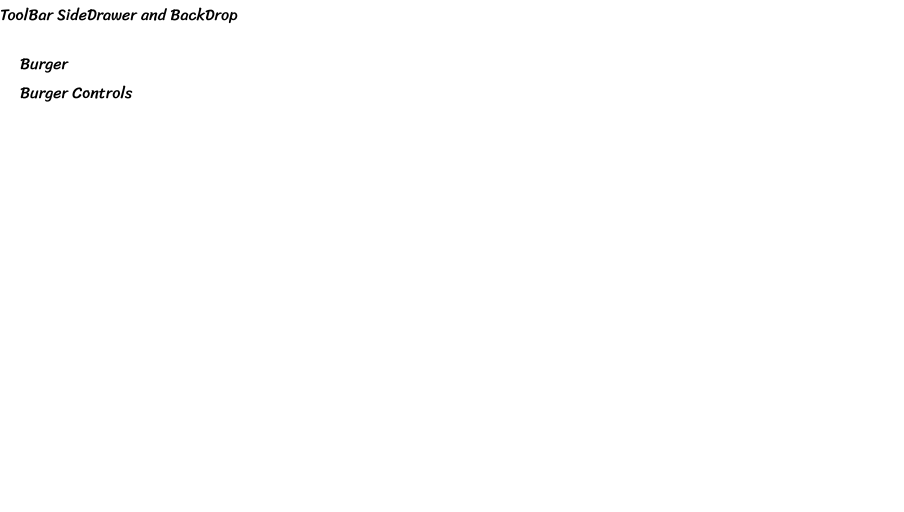
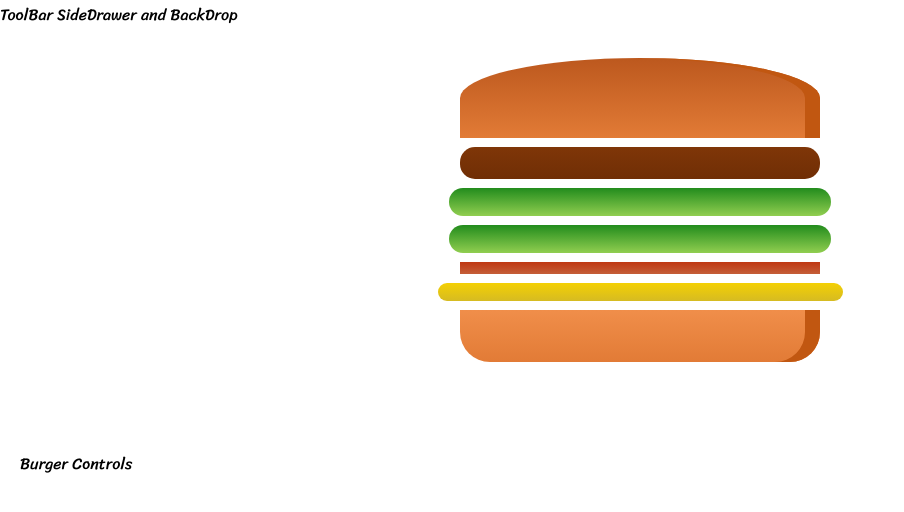
Before and after one commit to lotlordx/burger_react_app, a React (Create React App) app: page / in a window 1280 px wide. Shown: the top 512 px of the page, without its empty margins (0-904 px from the left). Built offline with nearby package versions, Linux system fonts and the light colour scheme.

Commit message:
Added the Burger Ingredeint Component and its Css file

```diff
--- a/src/components/Burger/Burger.js
+++ b/src/components/Burger/Burger.js
@@ -1,13 +1,25 @@
-import React from 'react'
+import React from "react";
+import BurgerIngredient from "./BurgerIngredient/BurgerIngredient";
+import styles from "./Burger.module.css";
 
+const burger = props => {
+  const ingredientsFromProps = Object.keys(props.ingredients).map(igKey => {
+    return [...Array(props.ingredients[igKey])].map((_, i) => {
+      return <BurgerIngredient key={igKey + i} type={igKey} />;
+    });
+  }).reduce((arr, item) => {
+    return arr.concat(item)
+  }, []);
 
-const burger = (props) => {
-   return(
-      <div>
+console.log(ingredientsFromProps);
 
-      </div>
-   );
-}
+  return (
+    <div className={styles.Burger}>
+      <BurgerIngredient type="bread-top" />
+      {ingredientsFromProps}
+      <BurgerIngredient type="bread-bottom" />
+    </div>
+  );
+};
 
-
-export default burger
+export default burger;
--- /dev/null
+++ b/src/components/Burger/Burger.module.css
@@ -0,0 +1,23 @@
+.Burger{
+    width: 60%;
+    height: 250px;
+    margin: auto;
+    text-align: center;
+    font-weight: bold;
+    font-size: 1.2rem;
+    overflow: scroll;
+}
+
+@media screen and (min-width: 700px) and (min-height: 500px){
+    .Burger{
+        width: 500px;
+        height: 400px;
+    }
+}
+
+@media screen and (min-width: 500px) and (min-height: 400px){
+    .Burger{
+        width: 450px;
+        height: 400px;
+    }
+}
--- a/src/components/Burger/BurgerIngredient/BurgerIngredient.js
+++ b/src/components/Burger/BurgerIngredient/BurgerIngredient.js
@@ -1,6 +1,6 @@
 import React from "react";
 import styles from "./BurgerIngredient.module.css";
-import PropTypes from 'prop-types'
+// import PropTypes from 'prop-types'
 
 const burgerIngredient = props => {
   let ingredient = null;
@@ -42,4 +42,5 @@ const burgerIngredient = props => {
   return ingredient;
 };
 
+
 export default burgerIngredient;
--- a/src/containers/BurgerBuilder/BurgerBuilder.js
+++ b/src/containers/BurgerBuilder/BurgerBuilder.js
@@ -1,11 +1,21 @@
 import React, { Component } from "react";
 import Aux from "../../hoc/Aux";
+import Burger from "../../components/Burger/Burger";
 
 class BurgerBuilder extends Component {
+  state = {
+    ingredients: {
+      meat: 1,
+      salad: 2,
+      bacon: 1,
+      cheese: 1
+    }
+  }
+
   render() {
     return (
       <Aux>
-        <div>Burger</div>
+        <div><Burger ingredients={this.state.ingredients}/></div>
         <div>Burger Controls</div>
       </Aux>
     );
```
Also changed, not shown: src/components/Burger/BuildControls/BuildControls.js (added).
